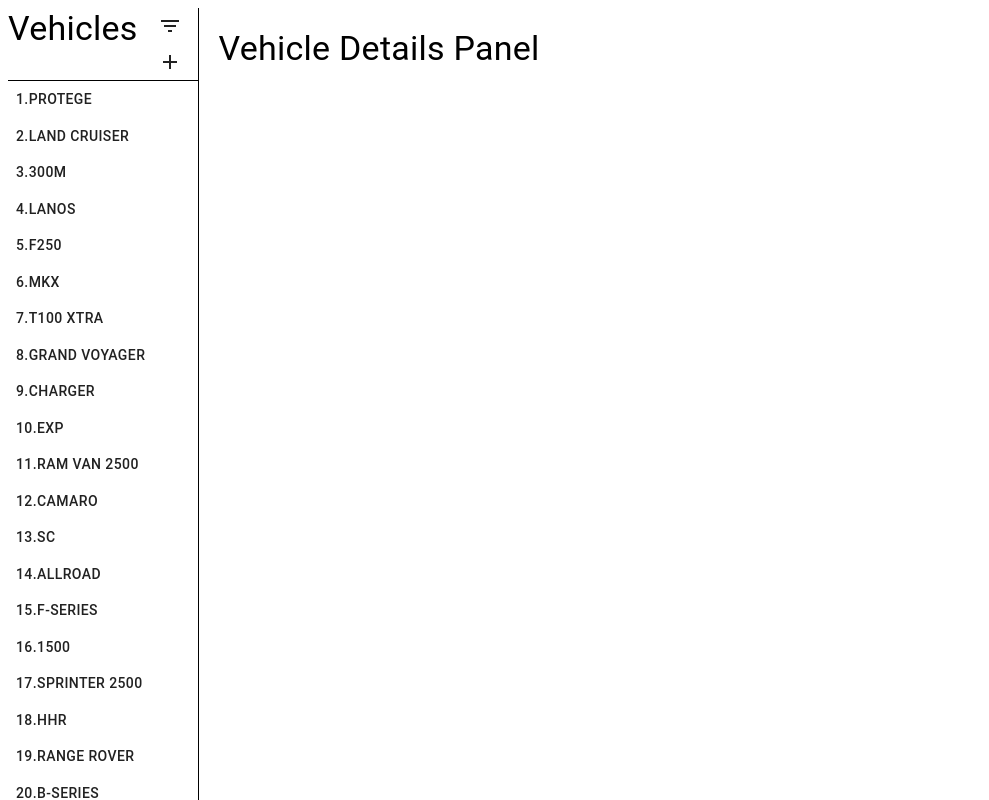
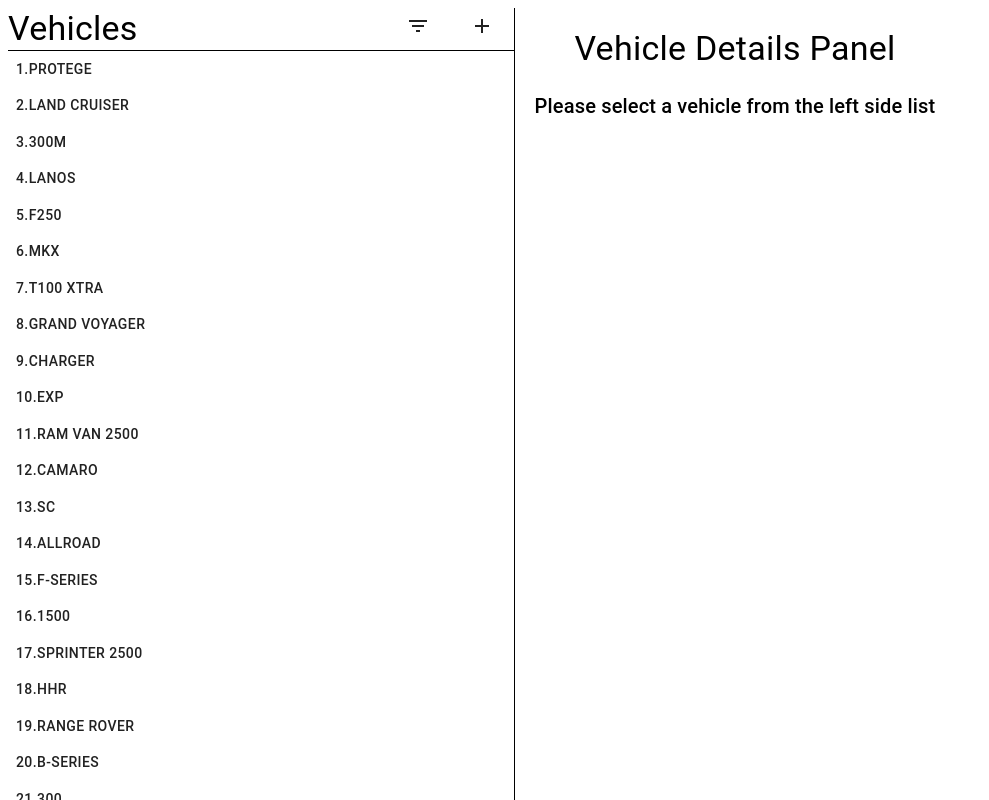
Before and after one commit to sridhar02/vehicle-listing-webApp, a React (Create React App) app: page / in a window 1280 px wide. Shown: the top 800 px of the page, without its empty margins (0-989 px from the left). Built offline with nearby package versions, Linux system fonts and the light colour scheme; data requests are answered from the project's data file.

Commit message:
style changes

```diff
--- a/src/App.js
+++ b/src/App.js
@@ -12,7 +12,7 @@
     overflowY: "none",
   },
   list: {
-    width: "15%",
+    width: "40%",
   },
   vehicleDetails: {
     borderLeft: "1px solid black",
--- a/src/components/Vehicle.js
+++ b/src/components/Vehicle.js
@@ -28,7 +28,7 @@
         Vehicle Details Panel
       </Typography>
       <div>
-        {vehicles.vehicle && (
+        {vehicles.vehicle ? (
           <div className={classes.vehicle}>
             <Typography variant="h6">
               Vechicle Id : {vehicles.vehicle.id}
@@ -43,6 +43,10 @@
               Make : {vehicles.vehicle.make}
             </Typography>
           </div>
+        ) : (
+          <Typography variant="h6" style={{ marginTop: "20px" }}>
+            Please select a vehicle from the left side list
+          </Typography>
         )}
       </div>
     </div>
--- a/src/components/sidebar.js
+++ b/src/components/sidebar.js
@@ -16,6 +16,9 @@
   container: {
     display: "flex",
     justifyContent: "space-between",
+    // position: "sticky",
+    // backgroundColor: "blue",
+    top: "10px",
   },
 });
 
```
